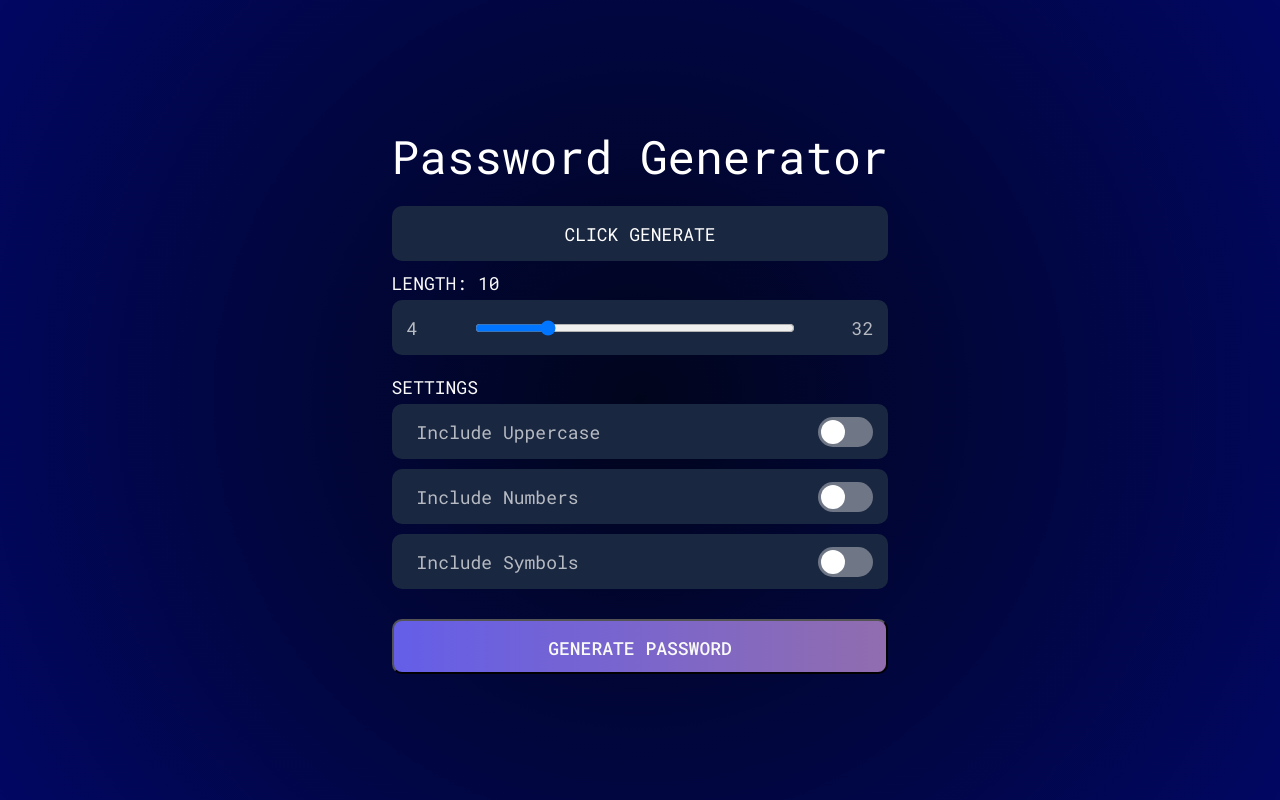
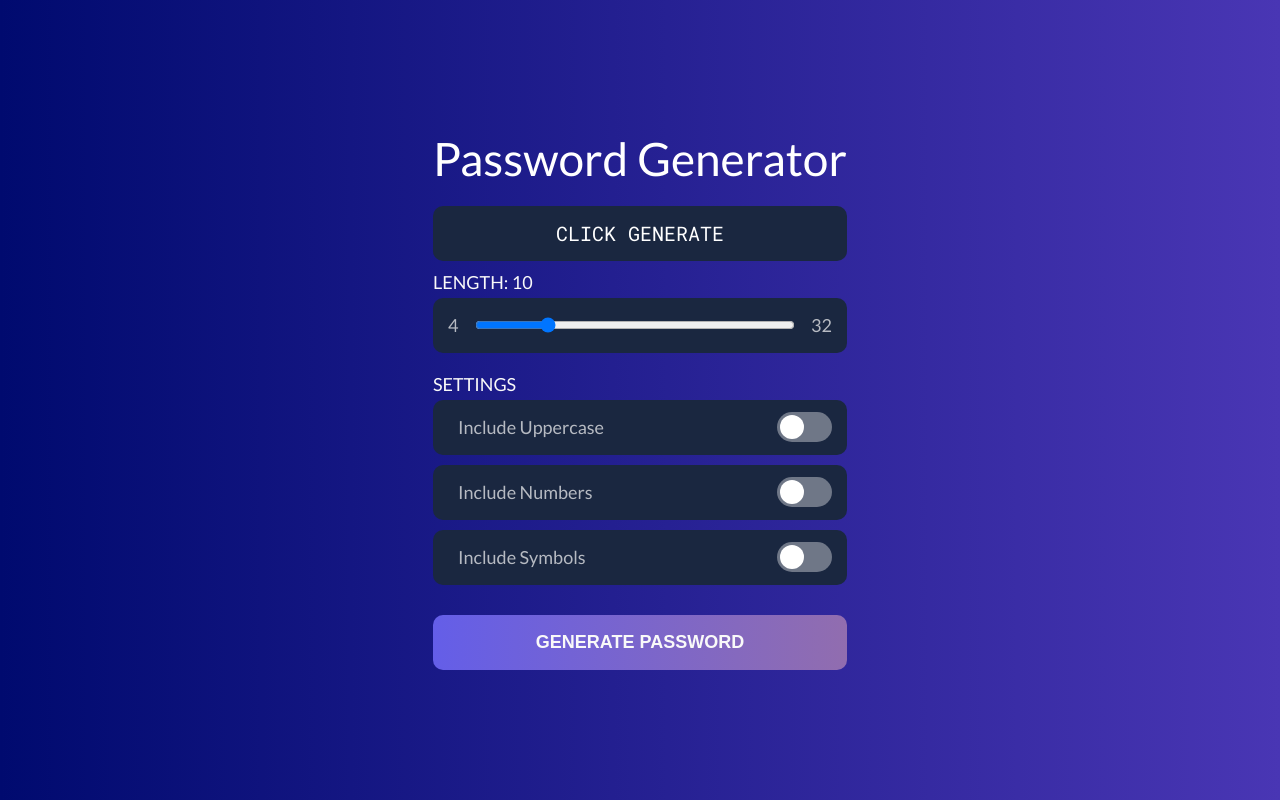
Before and after one commit to toxuh/passwords, a React (Vite) app: page / in a window 1280 px wide. Built offline with nearby package versions, Linux system fonts and the light colour scheme.

Commit message:
code style

```diff
--- a/src/App.sass
+++ b/src/App.sass
@@ -1,24 +1,23 @@
 .GeneratePassword
-  background: radial-gradient(circle, rgba(1, 5, 28, 1) 0%, rgba(1, 7, 98, 1) 100%)
+  align-items: center
+  background: linear-gradient(90deg, rgba(0,10,111,1) 0%, rgba(73,54,180,1) 100%)
+  display: flex
   height: 100vh
-  display: flex
-  align-items: center
   justify-content: center
 
   .GeneratePasswordWrapper
-    //text-align: center
     h1
-      font-weight: 400
       color: white
       font-size: 46px
+      font-weight: 400
       margin-bottom: 20px
 
     h3
-      font-weight: 400
       color: #f9f9f9
       font-size: 18px
+      font-weight: 400
+      margin-bottom: 5px
       text-transform: uppercase
-      margin-bottom: 5px
 
     .PasswordInput
       font-size: 24px
@@ -26,91 +25,93 @@
     .SettingsWrapper,
     .RangeWrapper,
     .PasswordList
-      color: rgb(#f9f9f9, .7)
-      font-size: 18px
-      padding: 15px 15px 15px 25px
       align-items: center
-      justify-content: space-between
-      display: flex
-      height: 55px
       background: #1a2740
       border-radius: 10px
+      color: rgb(#f9f9f9, .7)
+      display: flex
+      font-size: 18px
+      height: 55px
+      justify-content: space-between
       margin-bottom: 10px
+      padding: 15px 15px 15px 25px
 
     .PasswordList
+      font-family: 'Roboto Mono', monospace
       padding: 15px
 
-
     .RangeWrapper
+      margin-bottom: 20px
       padding: 15px
-      margin-bottom: 20px
 
       input
         width: 320px
 
     .GenerateButton
       background: linear-gradient(90deg, rgba(100, 94, 232, 1) 0%, rgba(145, 109, 175, 1) 100%)
+      border: none
       border-radius: 10px
+      color: #f9f9f9
+      cursor: pointer
+      font-size: 18px
+      font-weight: 700
       height: 55px
+      margin-top: 20px
       padding: 15px
+      text-transform: uppercase
+      transition: all 0.1s ease-in
       width: 100%
-      cursor: pointer
-      color: #f9f9f9
-      text-transform: uppercase
-      transition: all 0.3s ease-in
-      font-weight: 500
-      font-size: 18px
-      margin-top: 20px
 
       &:hover
-        color: #0572ec
+        color: rgb(#f9f9f9, .8)
 
     .PasswordList
+      color: white
+      display: flex
+      font-size: 18px
       justify-content: center
-      display: flex
-      color: white
-      font-size: 18px
 
       &__item
+        font-size: 20px
         list-style-type: none
 
         &.NumberItem
-          color: #0572ec
+          color: #67beff
 
         &.SymbolItem
-          color: #e60000
+          color: #ff9090
 
     .SettingsWrapper
       .Switch
+        display: inline-block
+        height: 30px
         position: relative
-        display: inline-block
         width: 55px
-        height: 30px
 
         .Checkbox
           display: none
 
         .Slider
+          background-color: #6f7787
+          border-radius: 16px
+          bottom: 0
+          cursor: pointer
+          left: 0
           position: absolute
-          cursor: pointer
+          right: 0
           top: 0
-          left: 0
-          right: 0
-          bottom: 0
-          background-color: #6f7787
           transition: .4s
-          border-radius: 16px
 
           &:before
-            position: absolute
+            background-color: white
+            border-radius: 50%
+            bottom: 3px
             content: ""
             height: 24px
+            left: 3px
+            position: absolute
+            transition: 0.4s
             width: 24px
-            left: 3px
-            bottom: 3px
-            background-color: white
-            transition: 0.4s
-            border-radius: 50%
 
         input:checked + .Slider
           background-color: #645ee8
--- a/src/App.tsx
+++ b/src/App.tsx
@@ -1,8 +1,6 @@
 import React, { useState } from "react";
 
 import "./App.sass";
-
-// инпут тип ранж, отображение пароля как в оне пассворд
 
 function App() {
   let letters = "abcdefghijklmnopqrstuvwxyz";
@@ -34,27 +32,26 @@ function App() {
     setRandomPassword(password);
   };
 
-  const passwordArray = randomPassword.split("");
-
   return (
     <div className="GeneratePassword">
       <div className="GeneratePasswordWrapper">
         <h1>Password Generator</h1>
-        {/*<input className="PasswordInput" type="text" value={randomPassword} />*/}
-        <ul className="PasswordList">
-          {randomPassword
-            ? passwordArray.map((item, i) => (
-                <li
+        <div className="PasswordList">
+          {randomPassword ? (
+            randomPassword.split("").map((item, i) => (
+              <span
                 className={`PasswordList__item ${
                   numbers.split("").includes(item) ? "NumberItem" : ""
                 } ${symbols.split("").includes(item) ? "SymbolItem" : ""}`}
                 key={i}
               >
                 {item}
-                </li>
+              </span>
             ))
-            : "CLICK GENERATE"}
-        </ul>
+          ) : (
+            <span className="PasswordList__item">CLICK GENERATE</span>
+          )}
+        </div>
         <h3>Length: {passwordLength}</h3>
         <div className="RangeWrapper">
           <span>4</span>
--- a/src/index.sass
+++ b/src/index.sass
@@ -1,7 +1,10 @@
 @import url('https://fonts.googleapis.com/css2?family=Roboto+Mono:wght@400;500;700&display=swap')
+@import url('https://fonts.googleapis.com/css2?family=Lato:wght@400;700&display=swap')
 
 *
+  box-sizing: border-box
+  margin: 0
   padding: 0
-  margin: 0
-  box-sizing: border-box
-  font-family: 'Roboto Mono', monospace
+
+body
+  font-family: 'Lato', sans-serif
```
Lines whose indentation alone changed are shown as unchanged.
